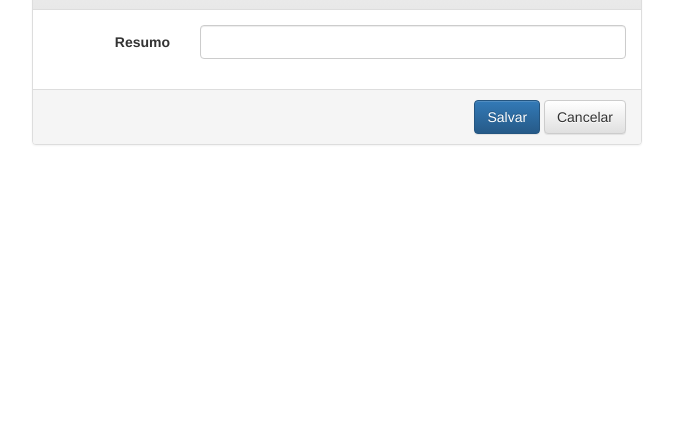
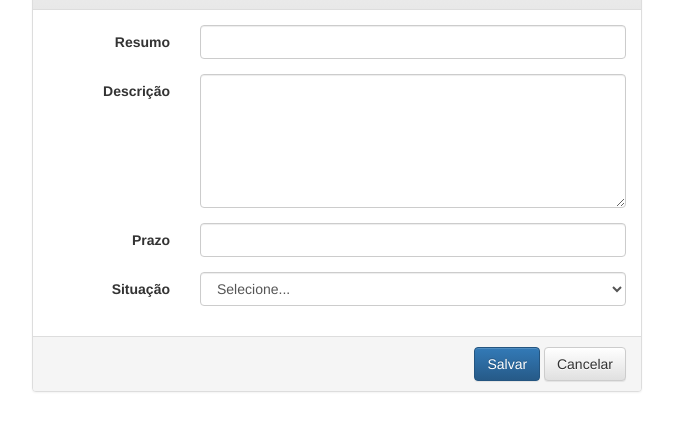
Before and after one commit to yuricavalcantesenai/senai-angular, a website: page WebContent/index.html in a window 1280 px wide. Shown: the part 75-506 px from the top of the page, without its empty margins (303-976 px from the left). Drawn offline with nearby package versions, Linux system fonts and the light colour scheme.

Commit message:
criados demais campos do formulário

```diff
--- a/WebContent/index.html
+++ b/WebContent/index.html
@@ -21,6 +21,31 @@
 							{{resumo}}
 						</div>
 					</div>
+					<div class="form-group">
+						<label class="control-label col-sm-3" for="descricao">Descrição</label>
+						<div class="col-sm-9">
+							<textarea id="descricao" name="descricao" class="form-control" ng-model="descricao" rows="6"></textarea>
+							{{descricao}}
+						</div>
+					</div>
+					<div class="form-group">
+						<label class="control-label col-sm-3" for="prazo">Prazo</label>
+						<div class="col-sm-9">
+							<input id="prazo" name="prazo" class="form-control" ng-model="prazo">
+							{{prazo}}
+						</div>
+					</div>
+					<div class="form-group">
+						<label class="control-label col-sm-3" for="situacao">Situação</label>
+						<div class="col-sm-9">
+							<select id="situacao" name="situacao" class="form-control" ng-model="situacao">
+								<option value="">Selecione...</option>
+								<option value="Pendente">Pendente</option>
+								<option value="Concluído">Concluído</option>
+							</select>
+							{{situacao}}
+						</div>
+					</div>
 				</div>
 				<div class="panel-footer text-right">
 				 	<button type="button" class="btn btn-primary">Salvar</button>
```
